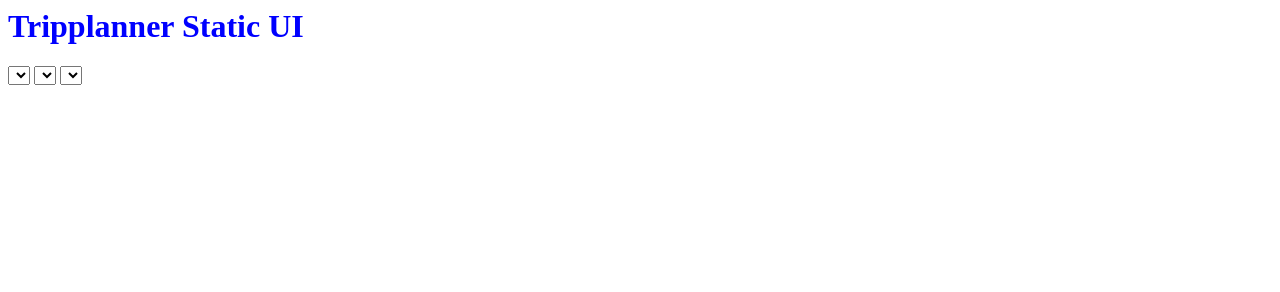
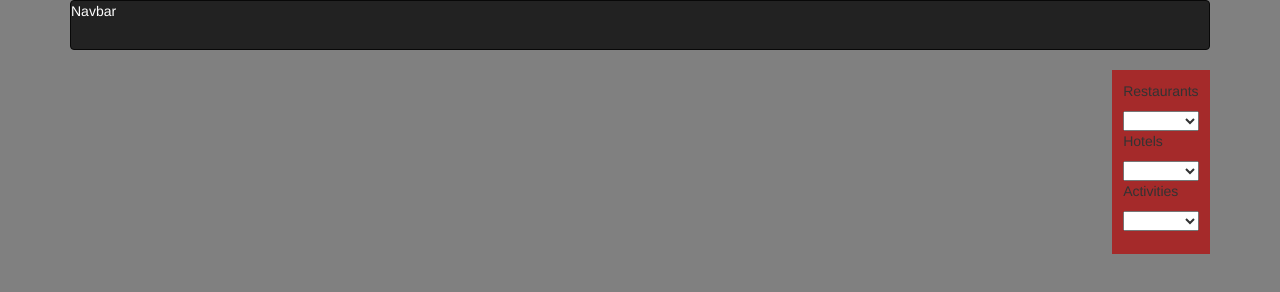
Before and after one commit to boyoonc/tripplanner-static-ui, a website: page views/index.html in a window 1280 px wide. Drawn offline with nearby package versions, Linux system fonts and the light colour scheme; files that its build step writes are made by us from their sources.

Commit message:
started layout

```diff
--- /dev/null
+++ b/assets/stylesheets/stylesheet.scss
@@ -0,0 +1,20 @@
+body{
+    background-color:gray;
+}
+
+.navbar{
+    color:white;
+}
+
+.options{
+    float:right;
+    background-color: brown;
+    list-style: none;
+    padding: 1%;
+    padding-bottom: 2%;
+
+}
+
+select{
+    width: 100%;
+}
--- a/public/stylesheets/styles.css
+++ /dev/null
@@ -1,3 +0,0 @@
-body {
-  color: blue;
-}
--- a/views/index.html
+++ b/views/index.html
@@ -1,18 +1,29 @@
 {% extends './layout.html' %} {% block content %}
+
+<ul class = 'options'>
+  <li>
+    <p>Restaurants</p>
   <select>
     {% for r in restaurants %}
     <option>{{r.name}}</option>
     {% endfor %}
   </select>
-
+  </li>
+  <li>
+    <p>Hotels</p>
   <select>
       {% for h in hotels %}
       <option>{{h.name}}</option>
       {% endfor %}
     </select>
-
+  </li>
+  <li>
+    <p>Activities</p>
   <select>
         {% for a in activities %}
         <option>{{a.name}}</option>
         {% endfor %}
-      </select> {% endblock %}
+      </select>
+  </li>
+</ul>
+{% endblock %}
```
Also changed, not shown: app.js (+3 -11 lines), package.json (+9 -2 lines), views/layout.html (+15 -9 lines), public/stylesheets/stylesheet.css (added).
